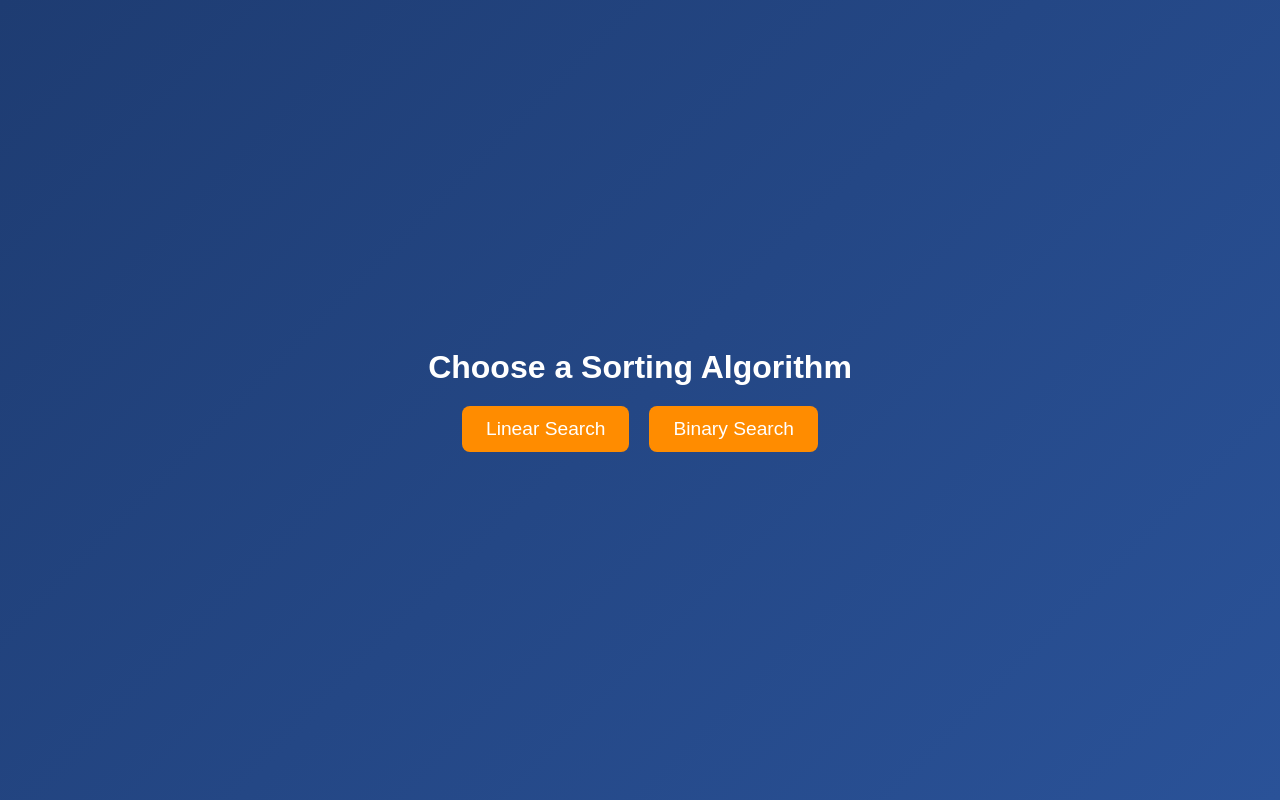
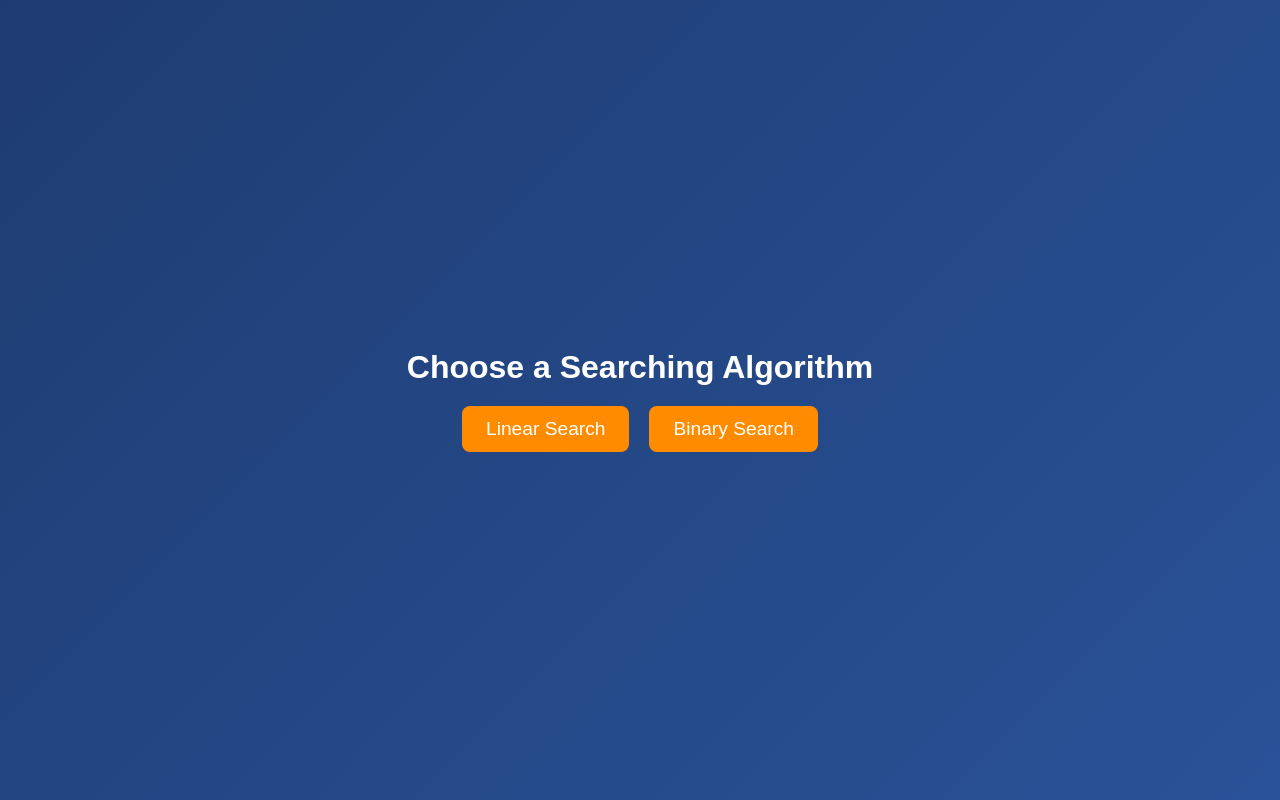
Before and after one commit to yb175/VisualAlgoX, a plain HTML site: page searching.html in a window 1280 px wide. Drawn offline with Linux system fonts and the light colour scheme.

Commit message:
Your commit message here

```diff
--- a/searching.html
+++ b/searching.html
@@ -9,7 +9,7 @@
 <body>
 
     <div class="container">
-        <h1>Choose a Sorting Algorithm</h1>
+        <h1>Choose a Searching Algorithm</h1>
         <div class="buttons">
             <a href="linearsearch.html" class="btn">Linear Search</a>
             <a href="binarysearch.html" class="btn">Binary Search</a>
```
